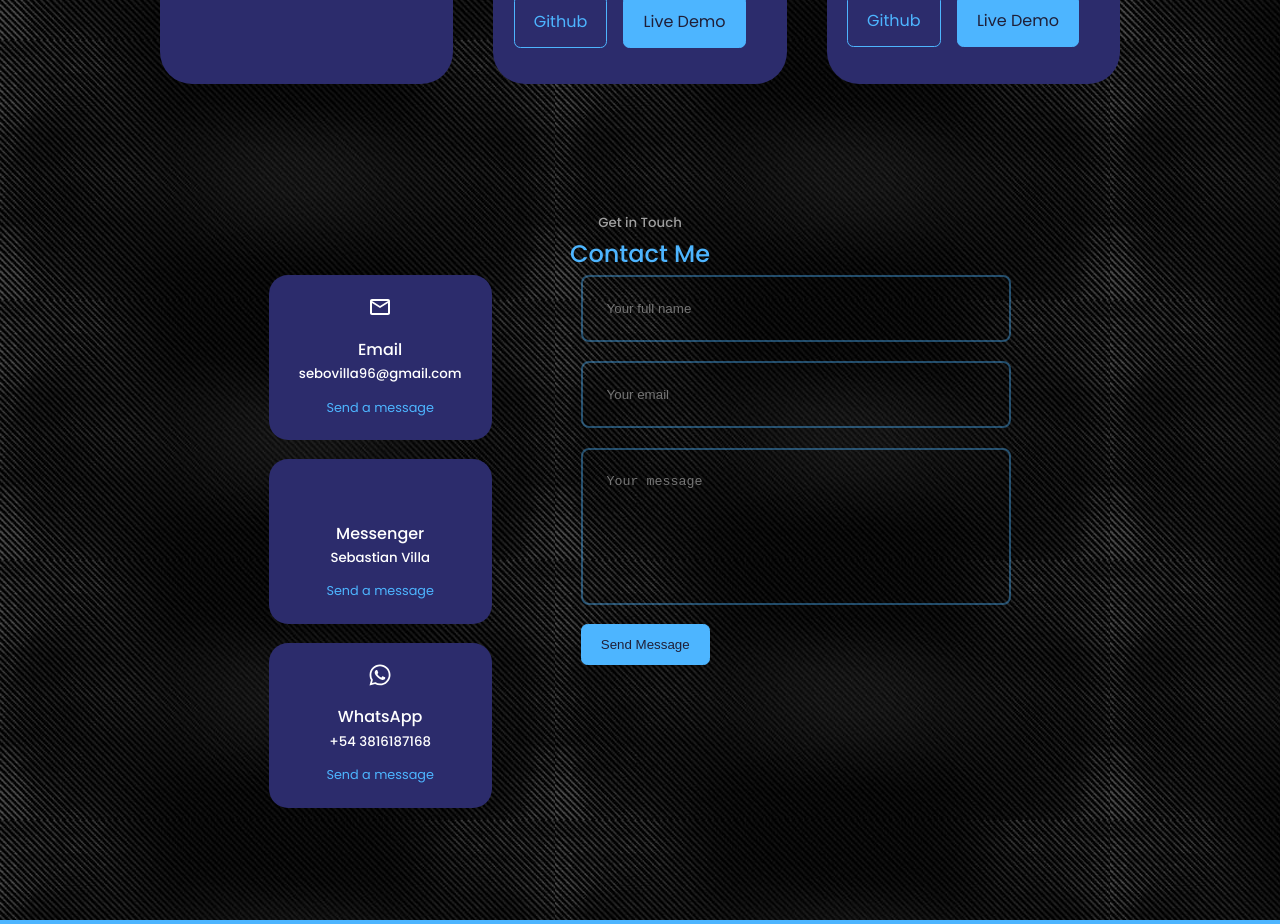
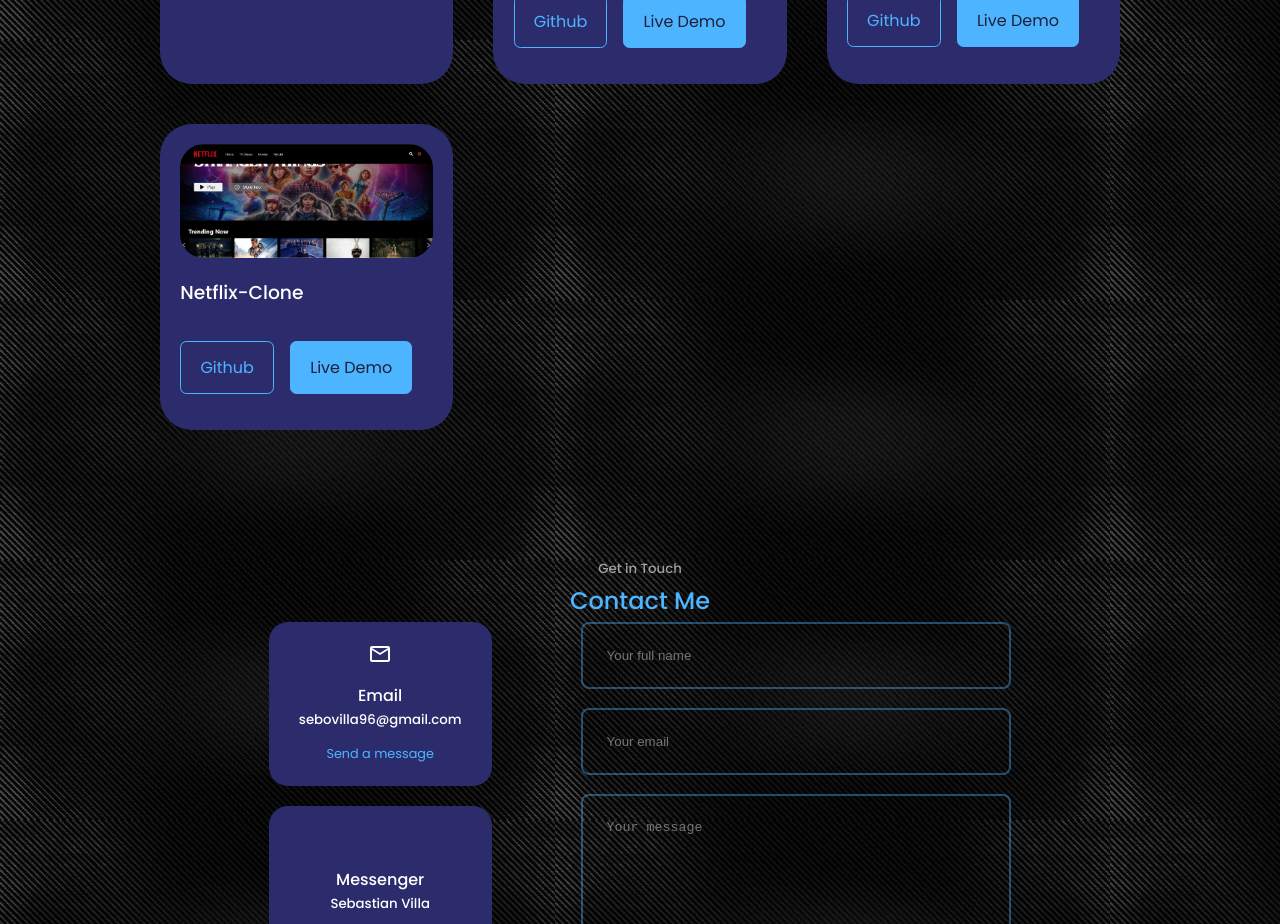
Before and after one commit to SeboV96/Portfolio, a React (Create React App) app: page / in a window 1280 px wide. Shown: the part 2560-3484 px from the top of the page. Built offline with nearby package versions, Linux system fonts and the light colour scheme; some icons are missing.

Commit message:
new project added

```diff
--- a/src/components/portfolio/Portfolio.jsx
+++ b/src/components/portfolio/Portfolio.jsx
@@ -3,6 +3,7 @@
 // import IMG1 from '../../assets/tiefling-brujo.jpg'
 import IMG2 from '../../assets/Pokeapp.jpg'
 import IMG3 from '../../assets/Screenshot_1.jpg'
+import IMG4 from '../../assets/netflix-clone.jpg'
 
 
 
@@ -29,6 +30,13 @@
       title: 'TIC-TAC-TOE',
       github: "https://github.com/SeboV96/TIC-TAC-TOE",
       demo: "https://tic-tac-toe-one-ruddy.vercel.app"
+    },
+    {
+      id: 4,
+      image: IMG4,
+      title: 'Netflix-Clone',
+      github: "https://github.com/SeboV96/Netflix-clone",
+      demo: "https://github.com/SeboV96/Netflix-clone"
     },
   ]
 
```
Also changed, not shown: src/assets/netflix-clone.jpg (added).
